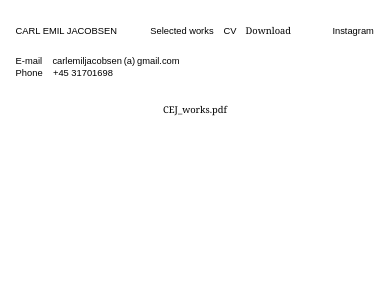
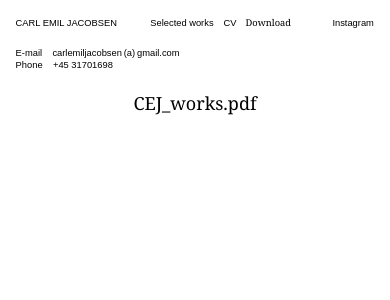
Before and after one commit to Wryth/cej_portfolio, a React (Create React App) app: page /#/downloads in a window 390 px wide. Shown: the top 300 px of the page. Built offline with nearby package versions, Linux system fonts and the light colour scheme.

Commit message:
fixed sideways scroll on selected minor margine stuff

```diff
--- a/src/components/downloads.css
+++ b/src/components/downloads.css
@@ -15,3 +15,12 @@
 .pdfDL:hover{
     color: blue;
 }
+
+
+@media (max-width: 500px){
+ .pdfDL {
+    font-size: 13.5pt;
+    line-height: 18.5pt;
+    font-family: Georgia, 'Times New Roman', Times, serif;
+    }
+}
--- a/src/components/downloads.js
+++ b/src/components/downloads.js
@@ -5,7 +5,7 @@ class Downloads extends React.Component{
     render(){
         return(
         <div id="dlContainer">
-            <a className="pdfDL" href={ process.env.PUBLIC_URL + "/CEJ_works19.pdf" } download>CEJ_works.pdf</a>
+            <a className="pdfDL largeText" href={ process.env.PUBLIC_URL + "/CEJ_works19.pdf" } download>CEJ_works.pdf</a>
         </div>
         );
     }
--- a/src/components/exampleReact/SlickDemo.css
+++ b/src/components/exampleReact/SlickDemo.css
@@ -65,14 +65,12 @@
         -ms-transform: translateY(-200%);
         transform: translateY(-200%);
     }
-    .titleBox{
-        font-size: 10px;
-    }
     .pictureTitle{
         margin: 0;
         height: 100%;
         width: 100%;
         transform: translateY(0%);
         position: relative;
+        top: -2px;
     }
 }
--- a/src/components/exampleReact/SlickDemo.js
+++ b/src/components/exampleReact/SlickDemo.js
@@ -40,7 +40,7 @@ const MenuItem = ({ pic, title }) => {
   return (
     <Fragment>
       <div className="titleBox">
-        <p className="pictureTitle">{title}</p>
+        <p className="pictureTitle smallText">{title}</p>
       </div>
       <img className="pictures" src={process.env.PUBLIC_URL + '/foto/carousel/' + pic + '.jpg'}/>
     </Fragment>
--- a/src/components/main.css
+++ b/src/components/main.css
@@ -10,6 +10,7 @@
   bottom: 50px;
   scrollbar-width: none;
   -ms-overflow-style: none;
+  overflow-x: hidden !important;
 }
 
 #contentBox{
@@ -23,8 +24,8 @@
 @media (max-width:500px) {
 
   .mainContainer{
-    top: 25px;
-    bottom: 25px;
+    top: 2%;
+    bottom: 2%;
     width: 92%;
     left: 4%;
   }
--- a/src/index.css
+++ b/src/index.css
@@ -1,4 +1,4 @@
-body, html, pre {
+body, html, pre{
   font-family: Arial, Helvetica, sans-serif;
   -webkit-font-smoothing: antialiased;
   -moz-osx-font-smoothing: grayscale;
@@ -8,8 +8,9 @@ body, html, pre {
   margin: 0;
   cursor: none ;
   overflow: hidden;
+  width: auto !important;
+  overflow-x: hidden !important;
 }
-
 
 ::-webkit-scrollbar {
   width: 0px;
@@ -37,6 +38,7 @@ body:hover{
 
 #root{
   height: 100%;
+  width: 100%;
 }
 
 .largeText {
@@ -64,9 +66,8 @@ body:hover{
     font-family: Georgia, 'Times New Roman', Times, serif;
   }
 
-  a, pre{
+  .MyHeaderContainer a, pre{
     font-size: 7pt !important;
     line-height: 9pt !important;
   }
-
 }
```
